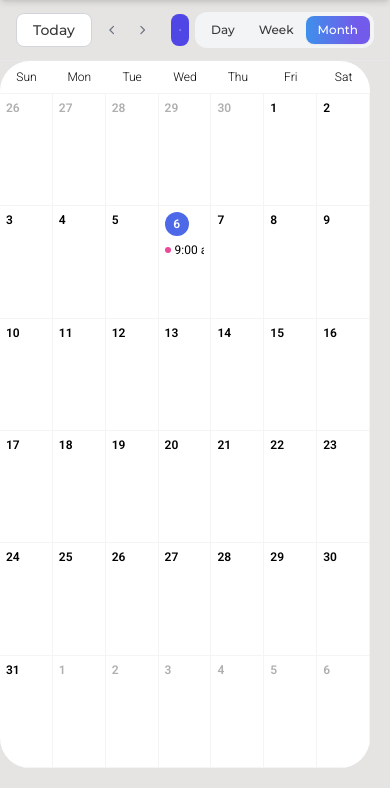
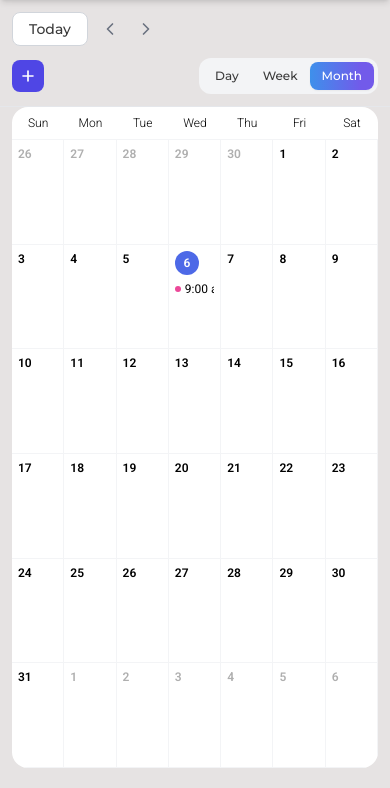
Before and after one commit to Dyutiman-shiv/Agile-web-dev-project, a Flask app: page /calendar in a window 390 px wide. Shown: the part 56-844 px from the top of the page. Run offline with Flask 3, Linux system fonts and the light colour scheme; a user stored in the database is signed in; data comes from the database, SQL or seed files in the repository; both versions use the stored data as it was after the commit; data that the repository does not hold is empty; some libraries are stand-ins or nearby versions.

Commit message:
Improve responsive layout for calendar page

```diff
--- a/Frontend/templates/calendar.html
+++ b/Frontend/templates/calendar.html
@@ -3,7 +3,7 @@
 {% block main_class %}overflow-hidden bg-backgroud_cal_light{% endblock %}
 
 {% block page_content %}
-<div class="flex gap-0 h-full animate-fade-in">
+<div class="flex flex-col lg:flex-row gap-0 h-full min-h-0 animate-fade-in">
 
     <!-- ========== LEFT PANEL ========== -->
     <aside id="cal-left-panel" class="hidden lg:flex flex-col shrink-0 border-r border-gray-200 overflow-y-auto p-5" style="width: clamp(280px, 22vw, 400px);">
@@ -24,10 +24,10 @@
     </aside>
 
     <!-- ========== RIGHT PANEL ========== -->
-    <div class="flex-1 flex flex-col min-w-0">
+    <div class="flex-1 flex flex-col min-w-0 min-h-0 w-full">
         <!-- Toolbar -->
-        <div class="flex items-center justify-between gap-4 px-4 sm:px-6 py-3 border-b border-gray-200 shrink-0">
-            <div class="flex items-center gap-2">
+        <div class="flex flex-col sm:flex-row sm:items-center sm:justify-between gap-3 px-3 sm:px-6 py-3 border-b border-gray-200 shrink-0">
+            <div class="flex items-center gap-2 w-full sm:w-auto">
                 <button id="cal-today" class="px-4 py-1.5 text-sm montserrat-medium rounded-lg border border-gray-300 bg-white text-text_dark_gray hover:bg-gray-50 transition-colors">Today</button>
                 <button id="cal-prev" class="p-1.5 rounded-lg hover:bg-gray-100 transition-colors text-gray-500">
                     <svg class="w-4 h-4" fill="none" stroke="currentColor" stroke-width="2.5" viewBox="0 0 24 24"><path stroke-linecap="round" stroke-linejoin="round" d="M15.75 19.5L8.25 12l7.5-7.5"/></svg>
@@ -38,14 +38,14 @@
                 <h2 id="cal-title" class="ml-2 text-base montserrat-semi-bold text-text_dark_gray hidden sm:block"></h2>
             </div>
 
-            <div class="flex items-center gap-1.5">
+            <div class="flex items-center justify-between sm:justify-end gap-1.5 w-full sm:w-auto">
                 <!-- Mobile add button (visible only on small screens) -->
                 <button id="add-event-btn-mobile" class="lg:hidden p-2 bg-indigo-600 text-white rounded-lg hover:bg-indigo-700 transition-colors">
                     <svg class="w-4 h-4" fill="none" stroke="currentColor" stroke-width="2.5" viewBox="0 0 24 24"><path stroke-linecap="round" stroke-linejoin="round" d="M12 4.5v15m7.5-7.5h-15"/></svg>
                 </button>
 
                 <!-- View switcher -->
-                <div class="inline-flex rounded-xl bg-gray-100 p-1">
+                <div class="inline-flex rounded-xl bg-gray-100 p-1 overflow-x-auto">
                     <button class="cal-view-btn px-3 py-1.5 text-xs montserrat-medium rounded-lg transition-all" data-view="day">Day</button>
                     <button class="cal-view-btn px-3 py-1.5 text-xs montserrat-medium rounded-lg transition-all" data-view="week">Week</button>
                     <button class="cal-view-btn px-3 py-1.5 text-xs montserrat-medium rounded-lg transition-all active" data-view="month">Month</button>
@@ -54,7 +54,7 @@
         </div>
 
         <!-- Calendar grid container -->
-        <div id="calendar-container" class="flex-1 bg-white rounded-[30px] overflow-hidden min-h-0 mr-[20px] mb-[20px]">
+        <div id="calendar-container" class="flex-1 bg-white rounded-2xl lg:rounded-[30px] overflow-auto min-h-[520px] lg:min-h-0 mx-3 sm:mx-6 lg:ml-0 lg:mr-[20px] mb-[20px]">
             <!-- Rendered by JS -->
         </div>
     </div>
```
Also changed, not shown: Backend/app.db.
